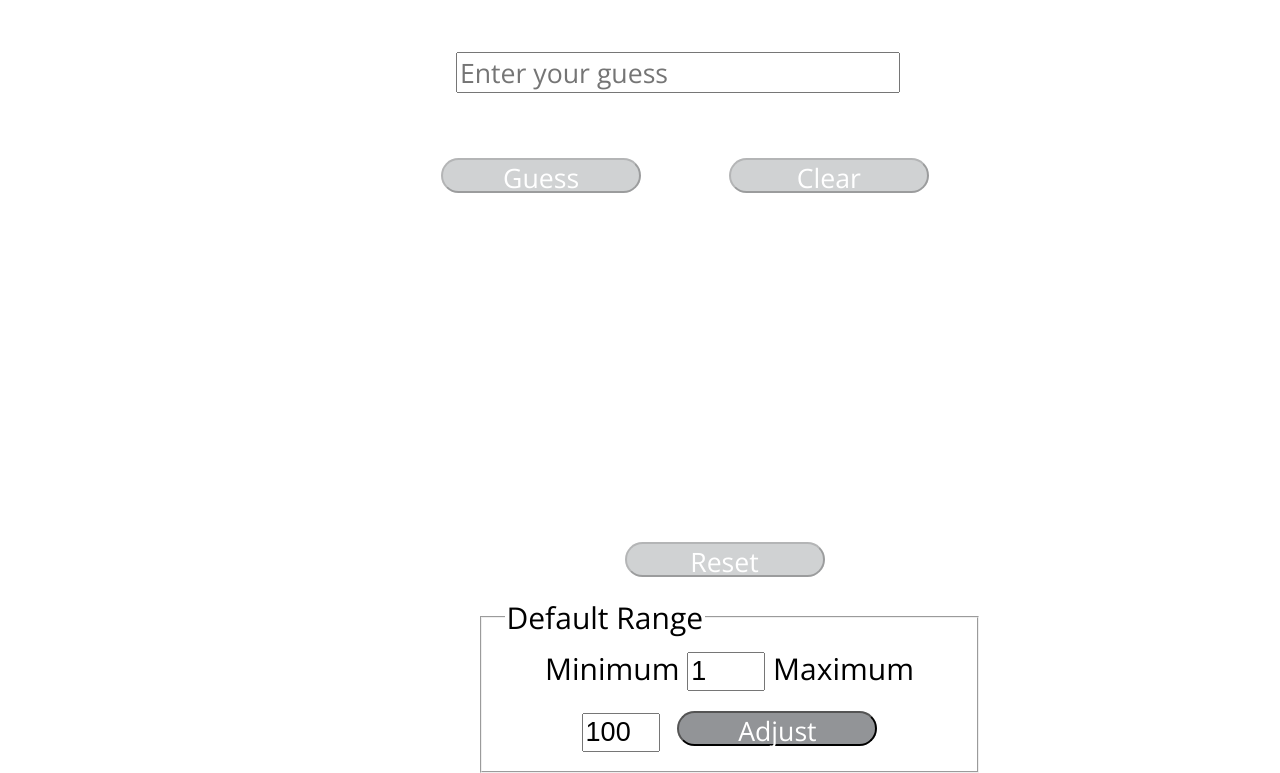
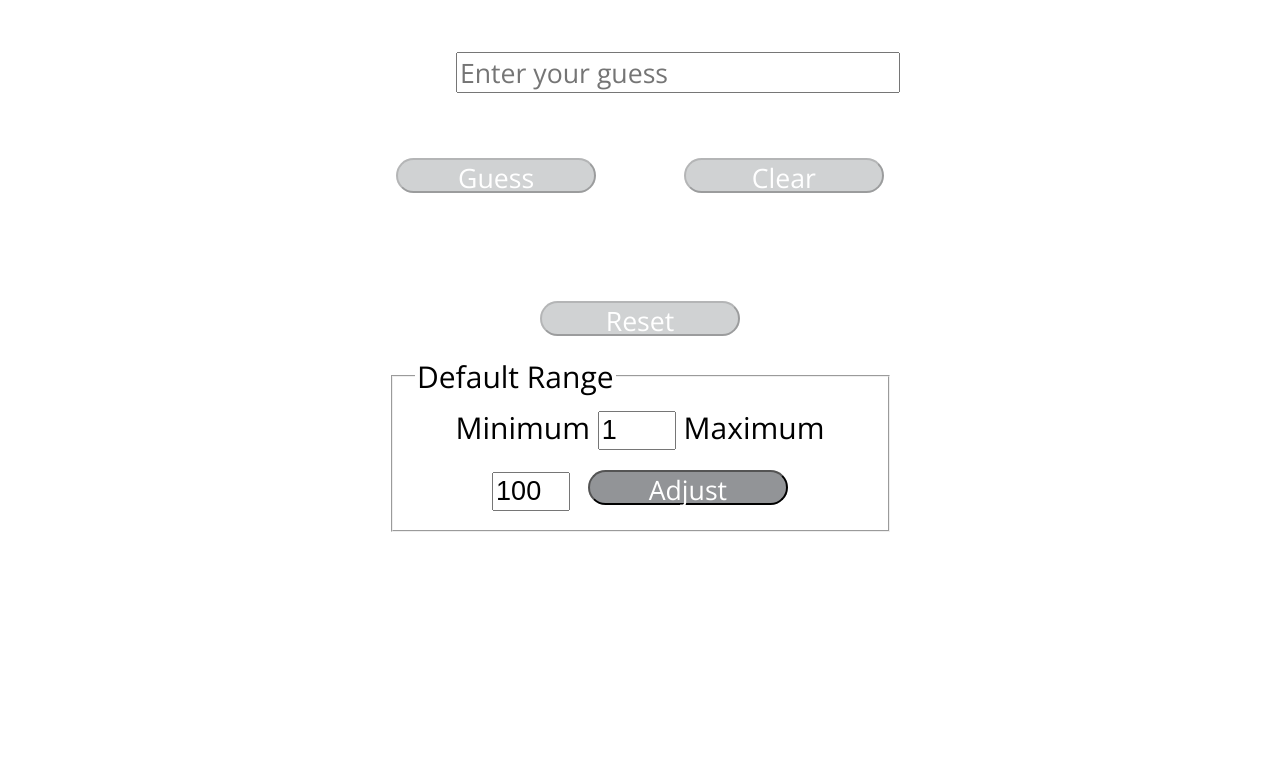
Before and after one commit to TFisch/number-guesser, a plain HTML site: page index.html in a window 1280 px wide. Shown: the part 85-858 px from the top of the page. After the commit the page ends 800 px from the top, so only its background shows below. Drawn offline with nearby package versions, Linux system fonts and the light colour scheme.

Commit message:
Adjust CSS margins to improve alignment

```diff
--- a/main.css
+++ b/main.css
@@ -12,7 +12,7 @@ button {
   font-size: 20pt;
   font-weight: lighter;
   height: 35px;
-  margin-left: 30px;
+  /*margin-left: 30px;*/
   padding: 0px;
   text-align: center;
   width:  200px;
@@ -27,7 +27,7 @@ button:focus {
 }
 
 fieldset {
-  margin: 20px 0px 0px 40px;
+  margin: 20px;
   left: 40%;
   width: 450px;
 }
@@ -90,9 +90,9 @@ nav {
   background: #D0D2D3;
  }
 
-#guessButton {
+/*#guessButton {
   margin-left: 90px;
-}
+}*/
 
 #guessButton:hover {
   background-color: #EB008B;
@@ -126,12 +126,12 @@ nav {
 #lastGuessText {
  padding: 20px;
 }
-
+/*
 #lowerHalf {
   left: 440px;
   position: absolute;
   top: 75%;
-}
+}*/
 
 #min, #max {
   display: inline;
```
